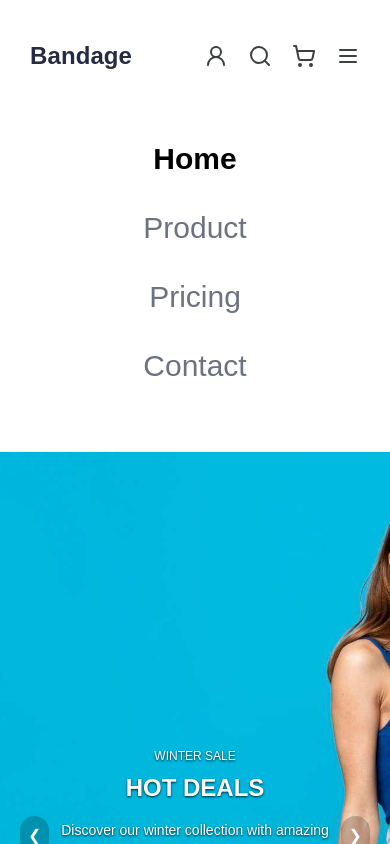
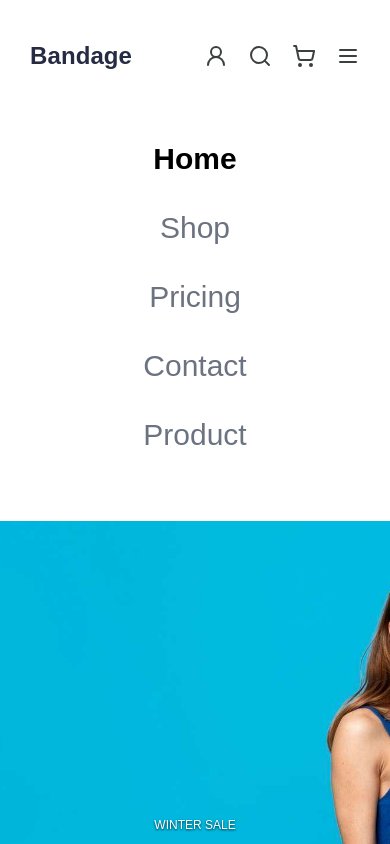
Before and after one commit to Gulsahkrklc/e-comm, a React (Vite) app: page / in a window 390 px wide. Both pictures are taken after a click on the button 348 px from the left and 56 px from the top of the page. Shown: the top 844 px of the page. Built offline with nearby package versions, Linux system fonts and the light colour scheme.

Commit message:
ProductDetail connect in mobil

```diff
--- a/src/layout/Header.jsx
+++ b/src/layout/Header.jsx
@@ -92,9 +92,11 @@ function Header() {
             {isMobileMenuOpen && (
                 <div className="flex flex-col items-center space-y-6 my-16 text-[30px] text-gray-500 lg:hidden">
                     <NavLink exact to="/" activeClassName="selected" className="hover:text-black">Home</NavLink>
-                    <NavLink to="/shop" activeClassName="selected" className="hover:text-black">Product</NavLink>
+                    <NavLink to="/shop" activeClassName="selected" className="hover:text-black">Shop</NavLink>
                     <NavLink to="/pricing" activeClassName="selected" className="hover:text-black">Pricing</NavLink>
                     <NavLink to="/contact" activeClassName="selected" className="hover:text-black">Contact</NavLink>
+                    <NavLink to="/product" activeClassName="selected" className="hover:text-black">Product</NavLink>
+
                 </div>
             )}
             {isLoginOpen && (
```
